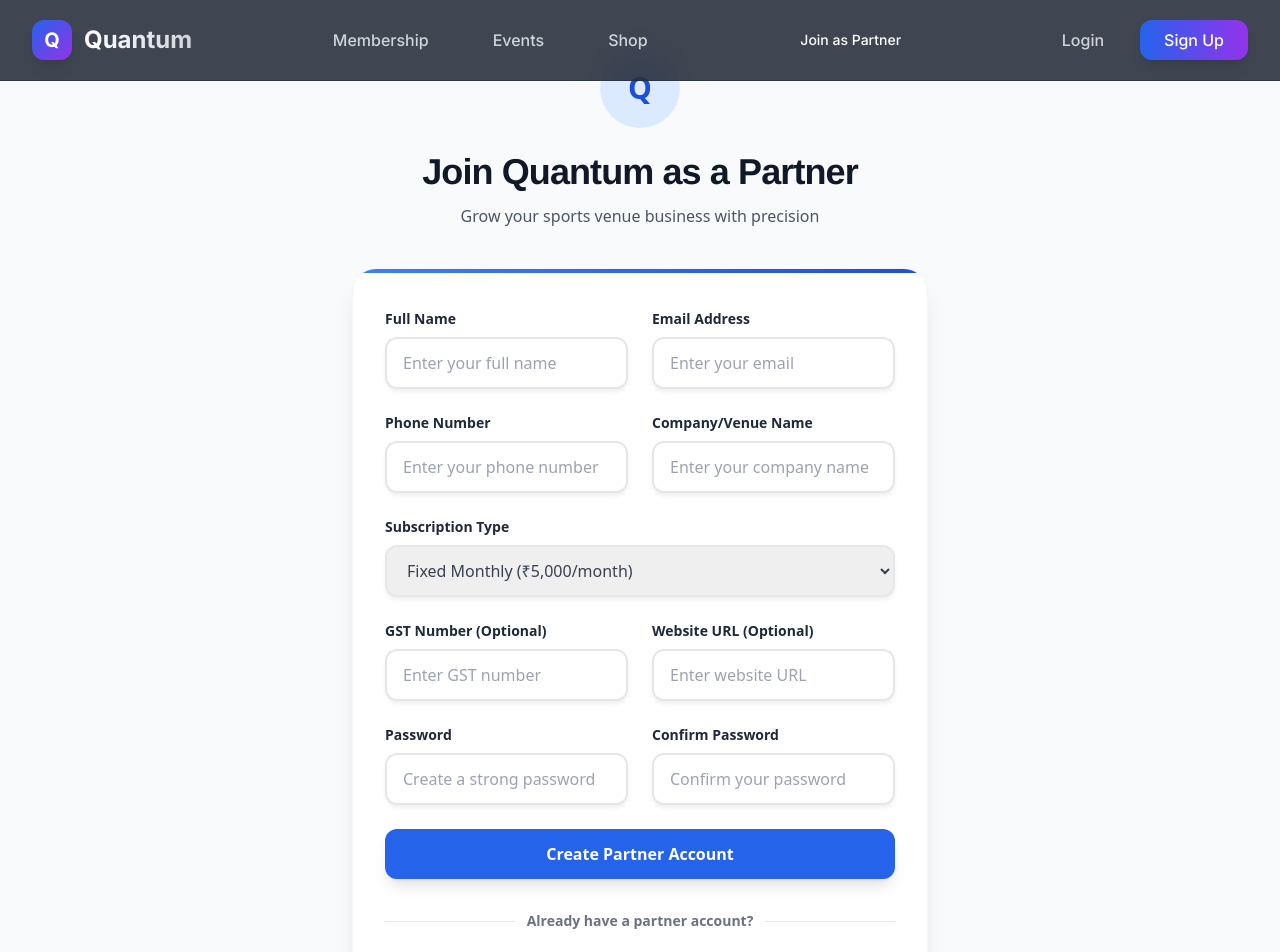
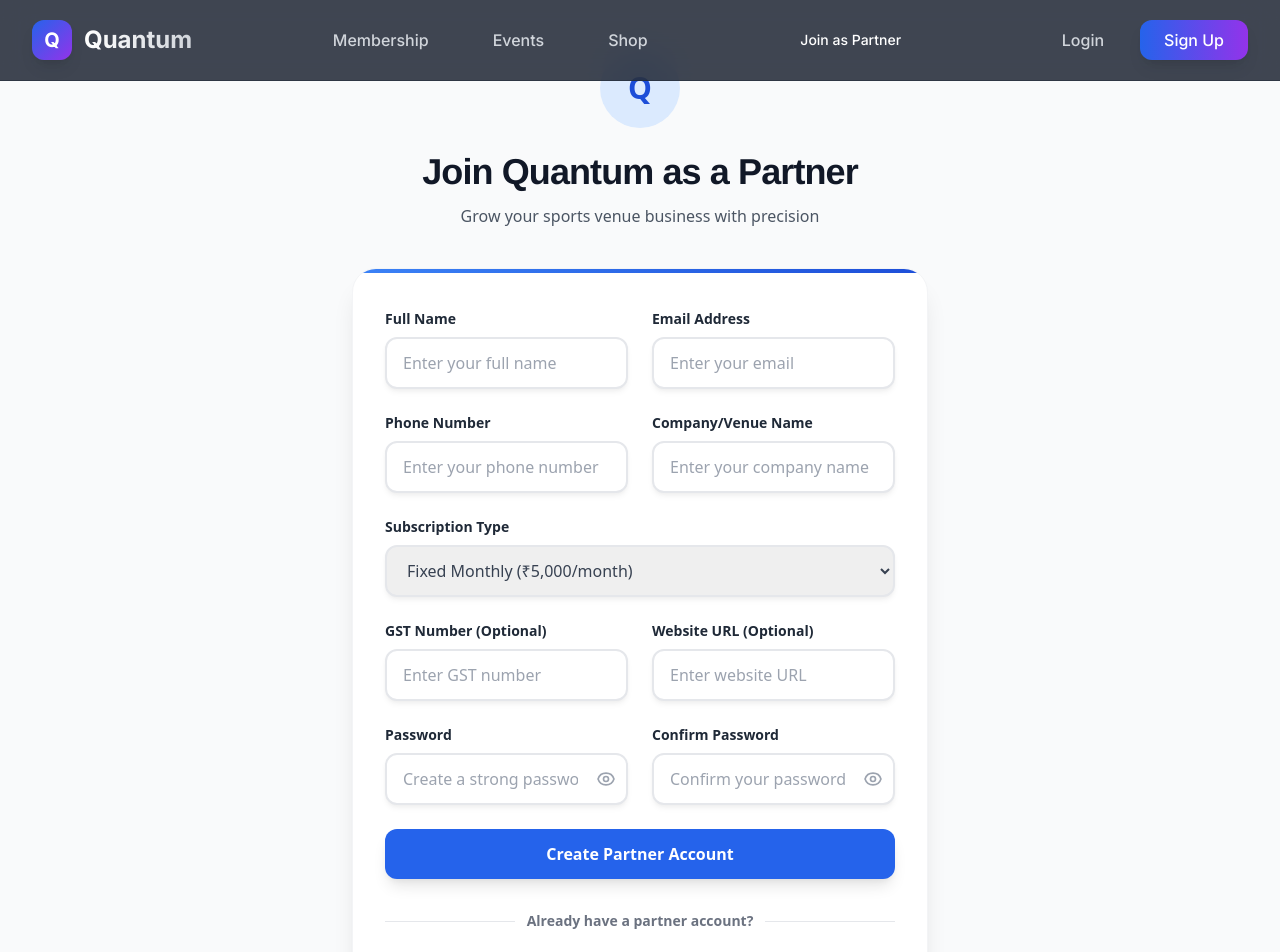
Before and after one commit to quantum-project-01/new-quantum-01, a React (Create React App) app in the folder frontend/: page /partner/register in a window 1280 px wide. Shown: the top 952 px of the page. Built offline with nearby package versions, Linux system fonts and the light colour scheme.

Commit message:
fix: update redirect paths to ensure consistent navigation to booking page feat: enhance PartnerLoginPage with password visibility toggle and form validation feat: add password visibility toggle for PartnerRegisterPage and improve input handling

```diff
--- a/frontend/src/pages/auth/LoginPage.tsx
+++ b/frontend/src/pages/auth/LoginPage.tsx
@@ -14,7 +14,7 @@ const LoginPage: React.FC = () => {
   const { login } = useAuthStore();
 
   // Determine the redirect path from location state
-  const from = location.state?.from?.pathname || "/dashboard";
+  const from = location.state?.from?.pathname || "/booking";
   const loginIntent = location.state?.intent;
 
   // Login mutation
--- a/frontend/src/pages/auth/OTPLoginPage.tsx
+++ b/frontend/src/pages/auth/OTPLoginPage.tsx
@@ -38,7 +38,7 @@ const OTPLoginPage: React.FC = () => {
     try {
       const response = await loginWithOTP(email, otp);
       if (response.success) {
-        navigate("/dashboard");
+        navigate("/booking");
       } else {
         setError(response.message || "Invalid OTP. Please try again.");
       }
--- a/frontend/src/pages/auth/PartnerLoginPage.tsx
+++ b/frontend/src/pages/auth/PartnerLoginPage.tsx
@@ -3,11 +3,15 @@ import { useNavigate, Link } from "react-router-dom";
 import { useMutation } from "@tanstack/react-query";
 import { authService } from "../../services/authService";
 import { useAuthStore } from "../../store/authStore";
+import { Eye, EyeOff } from "lucide-react";
 
 const PartnerLoginPage: React.FC = () => {
   const [email, setEmail] = useState("");
   const [password, setPassword] = useState("");
+  const [showPassword, setShowPassword] = useState(false);
+  const [rememberMe, setRememberMe] = useState(false);
   const [error, setError] = useState("");
+  const [fieldErrors, setFieldErrors] = useState<{email?: string; password?: string}>({});
   const navigate = useNavigate();
   const { login } = useAuthStore();
 
@@ -46,10 +50,40 @@ const PartnerLoginPage: React.FC = () => {
     }
   });
 
+  // Form validation
+  const validateForm = () => {
+    const errors: {email?: string; password?: string} = {};
+
+    if (!email.trim()) {
+      errors.email = "Email is required";
+    } else if (!/^[^\s@]+@[^\s@]+\.[^\s@]+$/.test(email)) {
+      errors.email = "Please enter a valid email address";
+    }
+
+    if (!password.trim()) {
+      errors.password = "Password is required";
+    } else if (password.length < 6) {
+      errors.password = "Password must be at least 6 characters";
+    }
+
+    setFieldErrors(errors);
+    return Object.keys(errors).length === 0;
+  };
+
   const handleSubmit = async (e: React.FormEvent) => {
     e.preventDefault();
     setError("");
+    setFieldErrors({});
+
+    if (!validateForm()) {
+      return;
+    }
+
     loginMutation.mutate({ email, password });
+  };
+
+  const togglePasswordVisibility = () => {
+    setShowPassword(!showPassword);
   };
 
   return (
@@ -98,33 +132,76 @@ const PartnerLoginPage: React.FC = () => {
                 autoComplete="email"
                 required
                 value={email}
-                onChange={(e) => setEmail(e.target.value)}
-                className="mt-1 block w-full border-2 border-neutral-200 rounded-xl shadow-soft py-3 px-4
+                onChange={(e) => {
+                  setEmail(e.target.value);
+                  if (fieldErrors.email) {
+                    setFieldErrors(prev => ({ ...prev, email: undefined }));
+                  }
+                }}
+                className={`mt-1 block w-full border-2 rounded-xl shadow-soft py-3 px-4
                 focus:outline-none focus:ring-2 focus:ring-primary-500 focus:border-primary-500
                 transition-all duration-300 ease-in-out hover:border-primary-300
-                placeholder-neutral-400"
+                placeholder-neutral-400 ${
+                  fieldErrors.email
+                    ? 'border-red-300 focus:border-red-500 focus:ring-red-500'
+                    : 'border-neutral-200'
+                }`}
                 placeholder="Enter your email"
               />
+              {fieldErrors.email && (
+                <p className="mt-1 text-sm text-red-600 flex items-center">
+                  <span className="mr-1">⚠️</span>
+                  {fieldErrors.email}
+                </p>
+              )}
             </div>
 
             <div>
               <label htmlFor="password" className="block text-sm font-semibold text-neutral-800 mb-2">
                 Password
               </label>
+              <div className="relative">
                 <input
                   id="password"
                   name="password"
-                type="password"
+                  type={showPassword ? "text" : "password"}
                   autoComplete="current-password"
                   required
                   value={password}
-                onChange={(e) => setPassword(e.target.value)}
-                className="mt-1 block w-full border-2 border-neutral-200 rounded-xl shadow-soft py-3 px-4
+                  onChange={(e) => {
+                    setPassword(e.target.value);
+                    if (fieldErrors.password) {
+                      setFieldErrors(prev => ({ ...prev, password: undefined }));
+                    }
+                  }}
+                  className={`mt-1 block w-full border-2 rounded-xl shadow-soft py-3 px-4 pr-12
                   focus:outline-none focus:ring-2 focus:ring-primary-500 focus:border-primary-500
                   transition-all duration-300 ease-in-out hover:border-primary-300
-                placeholder-neutral-400"
+                  placeholder-neutral-400 ${
+                    fieldErrors.password
+                      ? 'border-red-300 focus:border-red-500 focus:ring-red-500'
+                      : 'border-neutral-200'
+                  }`}
                   placeholder="Enter your password"
                 />
+                <button
+                  type="button"
+                  onClick={togglePasswordVisibility}
+                  className="absolute inset-y-0 right-0 pr-3 flex items-center text-neutral-400 hover:text-neutral-600 transition-colors duration-200"
+                >
+                  {showPassword ? (
+                    <EyeOff className="h-5 w-5" />
+                  ) : (
+                    <Eye className="h-5 w-5" />
+                  )}
+                </button>
+              </div>
+              {fieldErrors.password && (
+                <p className="mt-1 text-sm text-red-600 flex items-center">
+                  <span className="mr-1">⚠️</span>
+                  {fieldErrors.password}
+                </p>
+              )}
             </div>
 
             <div className="flex items-center justify-between">
@@ -133,17 +210,20 @@ const PartnerLoginPage: React.FC = () => {
                   id="remember-me"
                   name="remember-me"
                   type="checkbox"
-                  className="h-4 w-4 text-primary-600 focus:ring-primary-500 border-neutral-300 rounded"
+                  checked={rememberMe}
+                  onChange={(e) => setRememberMe(e.target.checked)}
+                  className="h-4 w-4 text-primary-600 focus:ring-primary-500 border-neutral-300 rounded transition-colors duration-200"
                 />
-                <label htmlFor="remember-me" className="ml-2 block text-sm text-neutral-700">
+                <label htmlFor="remember-me" className="ml-2 block text-sm text-neutral-700 cursor-pointer">
                   Remember me
                 </label>
               </div>
 
               <div className="text-sm">
                 <button
+                  type="button"
                   className="font-semibold text-primary-600 hover:text-primary-700
-                  transition-colors duration-300 ease-in-out"
+                  transition-colors duration-300 ease-in-out focus:outline-none focus:underline"
                 >
                   Forgot password?
                 </button>
@@ -153,13 +233,19 @@ const PartnerLoginPage: React.FC = () => {
             <div>
               <button
                 type="submit"
-                disabled={loginMutation.isPending}
-                className="w-full flex justify-center py-3 px-4 border border-transparent rounded-xl shadow-medium
+                disabled={loginMutation.isPending || !email.trim() || !password.trim()}
+                className="w-full flex justify-center items-center py-3 px-4 border border-transparent rounded-xl shadow-medium
                 text-base font-bold text-white bg-primary-600 hover:bg-primary-700
                 focus:outline-none focus:ring-2 focus:ring-offset-2 focus:ring-primary-500
                 transition-all duration-300 ease-in-out transform hover:scale-[1.02] active:scale-[0.98]
-                disabled:opacity-50 disabled:cursor-not-allowed"
+                disabled:opacity-50 disabled:cursor-not-allowed disabled:transform-none"
               >
+                {loginMutation.isPending && (
+                  <svg className="animate-spin -ml-1 mr-3 h-5 w-5 text-white" xmlns="http://www.w3.org/2000/svg" fill="none" viewBox="0 0 24 24">
+                    <circle className="opacity-25" cx="12" cy="12" r="10" stroke="currentColor" strokeWidth="4"></circle>
+                    <path className="opacity-75" fill="currentColor" d="M4 12a8 8 0 018-8V0C5.373 0 0 5.373 0 12h4zm2 5.291A7.962 7.962 0 014 12H0c0 3.042 1.135 5.824 3 7.938l3-2.647z"></path>
+                  </svg>
+                )}
                 {loginMutation.isPending ? "Signing in..." : "Sign in to Partner Portal"}
               </button>
             </div>
--- a/frontend/src/pages/auth/PartnerRegisterPage.tsx
+++ b/frontend/src/pages/auth/PartnerRegisterPage.tsx
@@ -18,6 +18,8 @@ const PartnerRegisterPage: React.FC = () => {
     websiteUrl: "",
   });
   const [error, setError] = useState("");
+  const [showPassword, setShowPassword] = useState(false);
+  const [showConfirmPassword, setShowConfirmPassword] = useState(false);
   const navigate = useNavigate();
   const { login } = useAuthStore();
 
@@ -67,6 +69,14 @@ const PartnerRegisterPage: React.FC = () => {
       gstNumber?: string;
       websiteUrl?: string;
     });
+  };
+
+  const togglePasswordVisibility = () => {
+    setShowPassword(!showPassword);
+  };
+
+  const toggleConfirmPasswordVisibility = () => {
+    setShowConfirmPassword(!showConfirmPassword);
   };
 
   return (
@@ -248,39 +258,75 @@ const PartnerRegisterPage: React.FC = () => {
                 <label htmlFor="password" className="block text-sm font-semibold text-neutral-800 mb-2">
                   Password
                 </label>
+                <div className="relative">
                   <input
                     id="password"
                     name="password"
-                  type="password"
+                    type={showPassword ? "text" : "password"}
                     autoComplete="new-password"
                     required
                     value={formData.password}
                     onChange={handleChange}
                     placeholder="Create a strong password"
-                  className="mt-1 block w-full border-2 border-neutral-200 rounded-xl shadow-soft py-3 px-4
+                    className="mt-1 block w-full border-2 border-neutral-200 rounded-xl shadow-soft py-3 px-4 pr-12
                     focus:outline-none focus:ring-2 focus:ring-primary-500 focus:border-primary-500
                     transition-all duration-300 ease-in-out hover:border-primary-300
                     placeholder-neutral-400"
                   />
+                  <button
+                    type="button"
+                    onClick={togglePasswordVisibility}
+                    className="absolute inset-y-0 right-0 flex items-center pr-3 text-neutral-400 hover:text-neutral-600 transition-colors duration-200"
+                  >
+                    {showPassword ? (
+                      <svg className="w-5 h-5" fill="none" stroke="currentColor" viewBox="0 0 24 24">
+                        <path strokeLinecap="round" strokeLinejoin="round" strokeWidth={2} d="M13.875 18.825A10.05 10.05 0 0112 19c-4.478 0-8.268-2.943-9.543-7a9.97 9.97 0 011.563-3.029m5.858.908a3 3 0 114.243 4.243M9.878 9.878l4.242 4.242M9.878 9.878L3 3m6.878 6.878L21 21" />
+                      </svg>
+                    ) : (
+                      <svg className="w-5 h-5" fill="none" stroke="currentColor" viewBox="0 0 24 24">
+                        <path strokeLinecap="round" strokeLinejoin="round" strokeWidth={2} d="M15 12a3 3 0 11-6 0 3 3 0 016 0z" />
+                        <path strokeLinecap="round" strokeLinejoin="round" strokeWidth={2} d="M2.458 12C3.732 7.943 7.523 5 12 5c4.478 0 8.268 2.943 9.542 7-1.274 4.057-5.064 7-9.542 7-4.477 0-8.268-2.943-9.542-7z" />
+                      </svg>
+                    )}
+                  </button>
+                </div>
               </div>
 
               <div>
                 <label htmlFor="confirmPassword" className="block text-sm font-semibold text-neutral-800 mb-2">
                   Confirm Password
                 </label>
+                <div className="relative">
                   <input
                     id="confirmPassword"
                     name="confirmPassword"
-                  type="password"
+                    type={showConfirmPassword ? "text" : "password"}
                     required
                     value={formData.confirmPassword}
                     onChange={handleChange}
                     placeholder="Confirm your password"
-                  className="mt-1 block w-full border-2 border-neutral-200 rounded-xl shadow-soft py-3 px-4
+                    className="mt-1 block w-full border-2 border-neutral-200 rounded-xl shadow-soft py-3 px-4 pr-12
                     focus:outline-none focus:ring-2 focus:ring-primary-500 focus:border-primary-500
                     transition-all duration-300 ease-in-out hover:border-primary-300
                     placeholder-neutral-400"
                   />
+                  <button
+                    type="button"
+                    onClick={toggleConfirmPasswordVisibility}
+                    className="absolute inset-y-0 right-0 flex items-center pr-3 text-neutral-400 hover:text-neutral-600 transition-colors duration-200"
+                  >
+                    {showConfirmPassword ? (
+                      <svg className="w-5 h-5" fill="none" stroke="currentColor" viewBox="0 0 24 24">
+                        <path strokeLinecap="round" strokeLinejoin="round" strokeWidth={2} d="M13.875 18.825A10.05 10.05 0 0112 19c-4.478 0-8.268-2.943-9.543-7a9.97 9.97 0 011.563-3.029m5.858.908a3 3 0 114.243 4.243M9.878 9.878l4.242 4.242M9.878 9.878L3 3m6.878 6.878L21 21" />
+                      </svg>
+                    ) : (
+                      <svg className="w-5 h-5" fill="none" stroke="currentColor" viewBox="0 0 24 24">
+                        <path strokeLinecap="round" strokeLinejoin="round" strokeWidth={2} d="M15 12a3 3 0 11-6 0 3 3 0 016 0z" />
+                        <path strokeLinecap="round" strokeLinejoin="round" strokeWidth={2} d="M2.458 12C3.732 7.943 7.523 5 12 5c4.478 0 8.268 2.943 9.542 7-1.274 4.057-5.064 7-9.542 7-4.477 0-8.268-2.943-9.542-7z" />
+                      </svg>
+                    )}
+                  </button>
+                </div>
               </div>
             </div>
 
```
Lines whose indentation alone changed are shown as unchanged.
